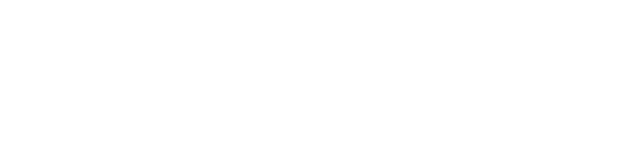
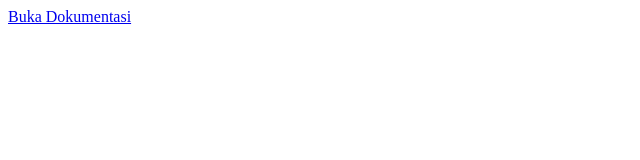
Before and after one commit to HenHimA1/hr_js, a website: page public/index.html in a window 1280 px wide. Shown: the whole page, without its empty margins (0-640 px from the left). Drawn offline with Linux system fonts and the light colour scheme.

Commit message:
[update]public

```diff
--- a/public/index.html
+++ b/public/index.html
@@ -7,6 +7,6 @@
     <title>My Presensi</title>
 </head>
 <body>
-
+    <a href="/docs">Buka Dokumentasi</a>
 </body>
 </html>
```
